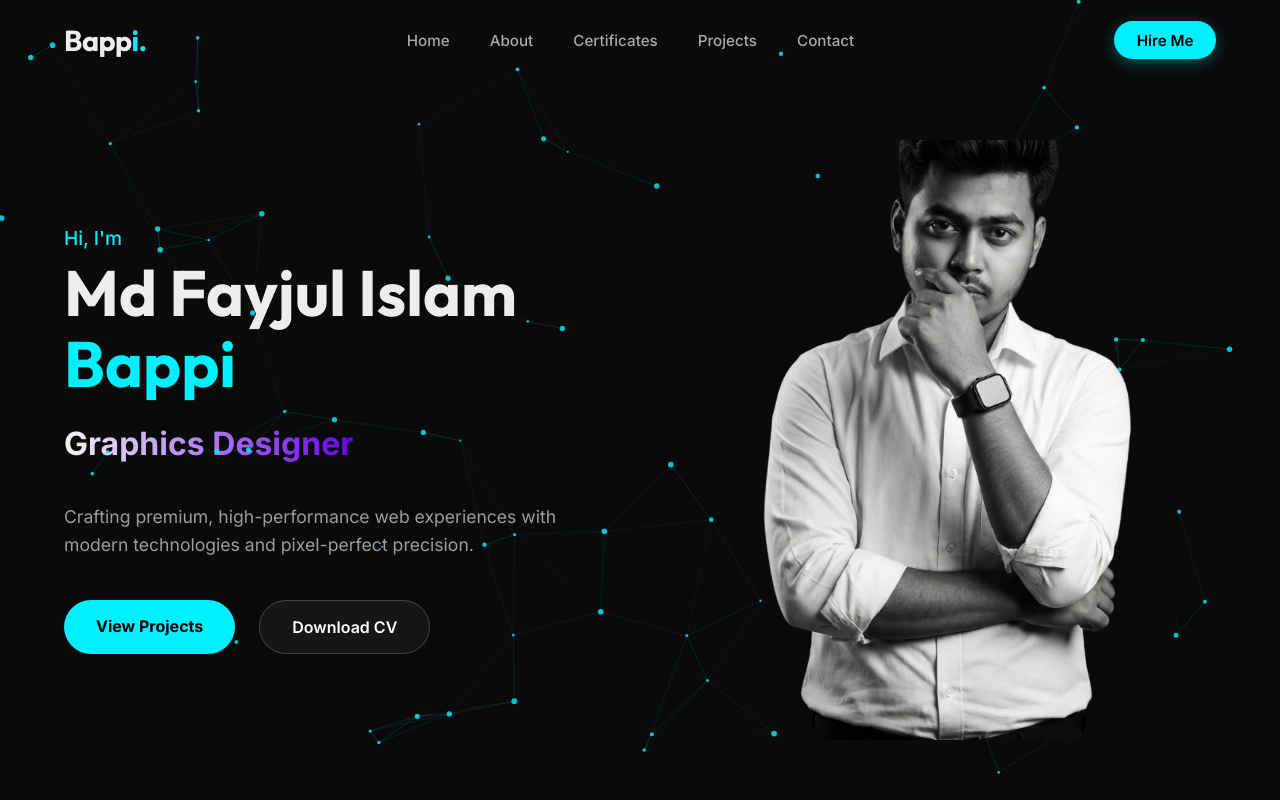
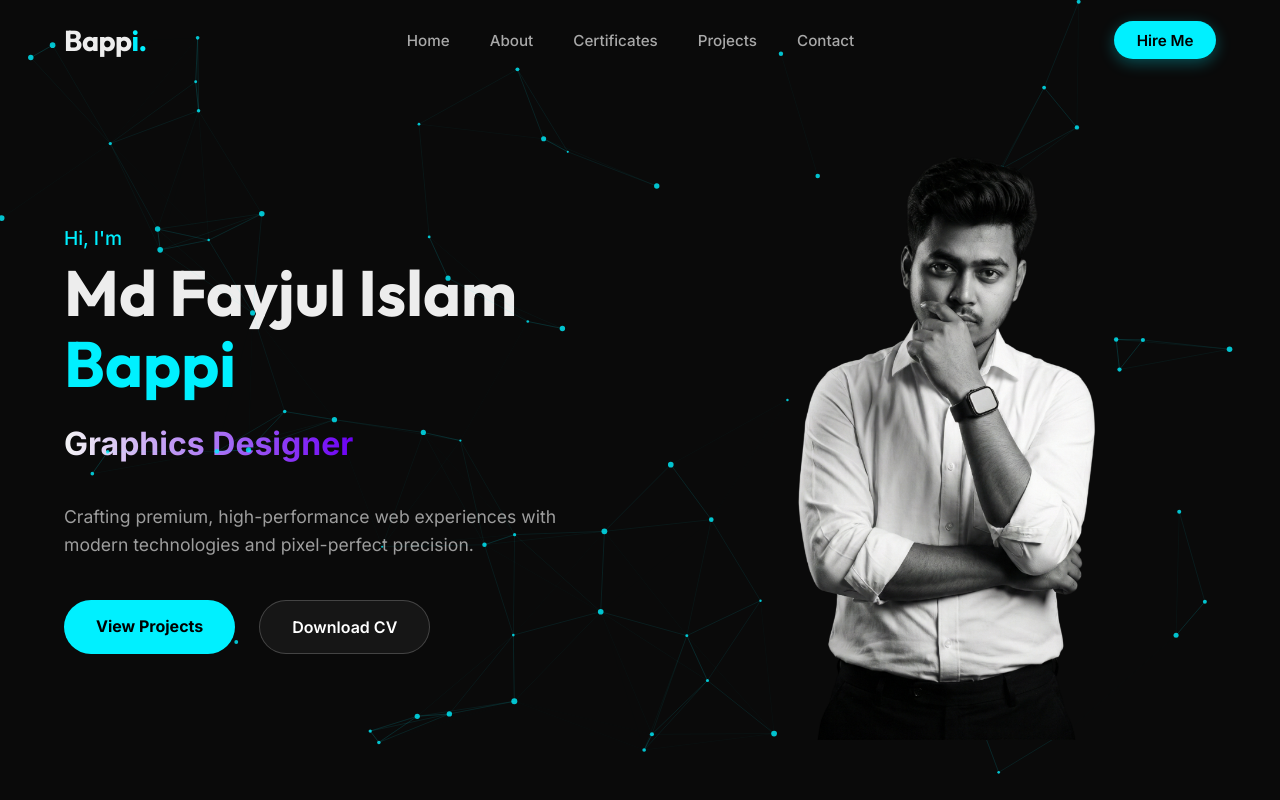
Before and after one commit to fayjulislambappi/bappi-portfolio, a Next.js app: page / in a window 1280 px wide. Shown: the top 800 px of the page. Built offline with nearby package versions, Linux system fonts and the light colour scheme.

Commit message:
Show full hero image without cropping

```diff
--- a/src/components/Hero.module.css
+++ b/src/components/Hero.module.css
@@ -150,8 +150,8 @@
 }
 
 .image {
-    object-fit: cover;
-    object-position: center;
+    object-fit: contain;
+    object-position: bottom center;
 }
 
 @media (max-width: 968px) {
```
